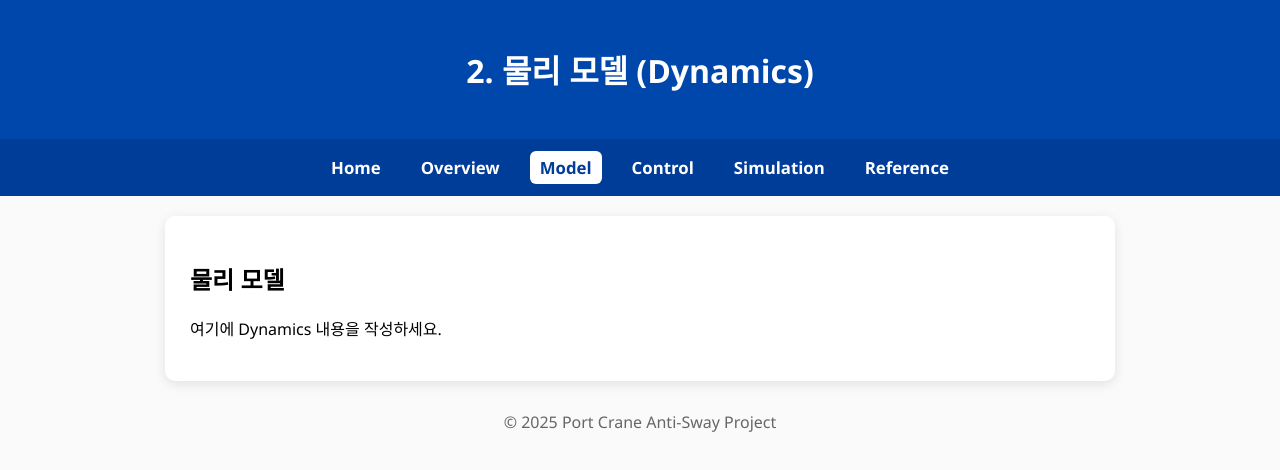
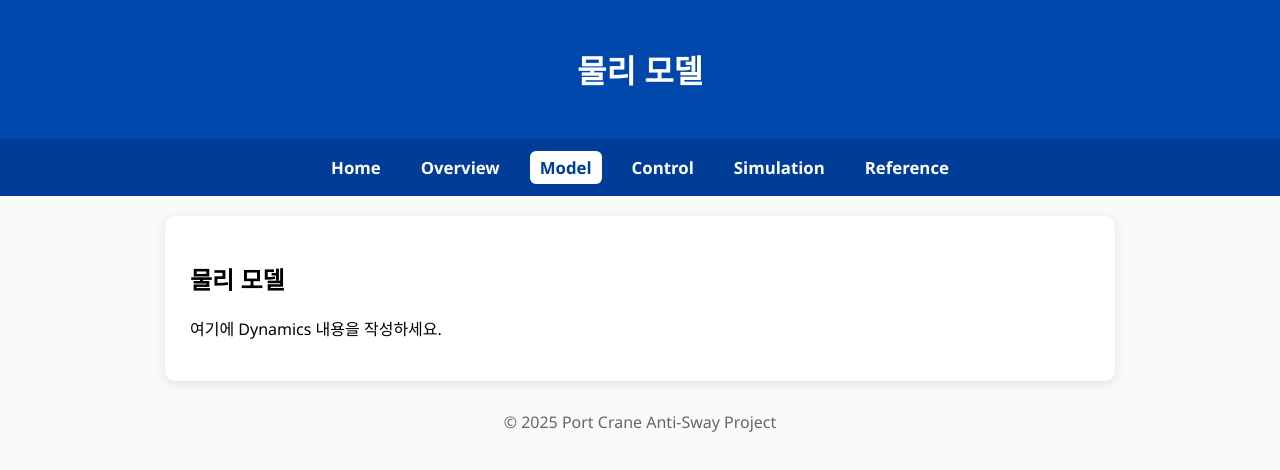
Before and after one commit to sweetyspicypunch/port-crane-Anti-sway-project, a plain HTML site: page model.html in a window 1280 px wide. Drawn offline with Linux system fonts and the light colour scheme.

Commit message:
Update model.html
제목 숫자 제거

```diff
--- a/model.html
+++ b/model.html
@@ -32,7 +32,7 @@
 <body>
 
 <header>
-  <h1>2. 물리 모델 (Dynamics)</h1>
+  <h1>물리 모델</h1>
 </header>
 
 <nav class="navbar">
```
